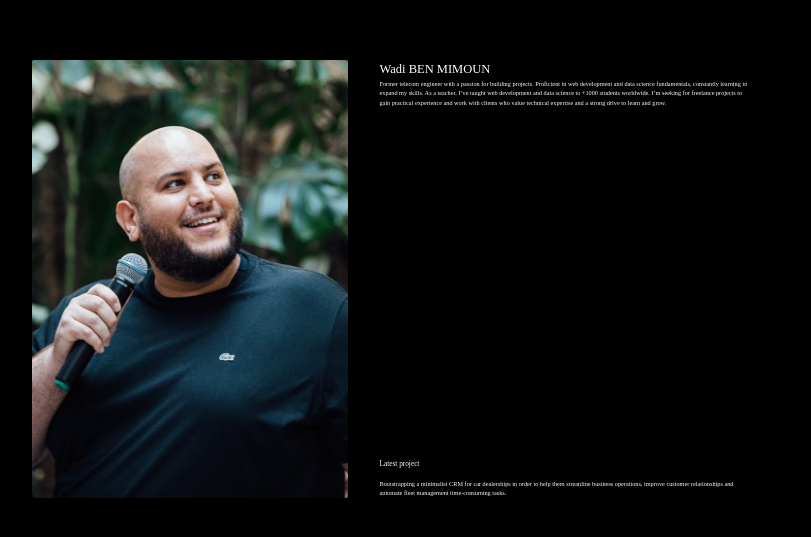
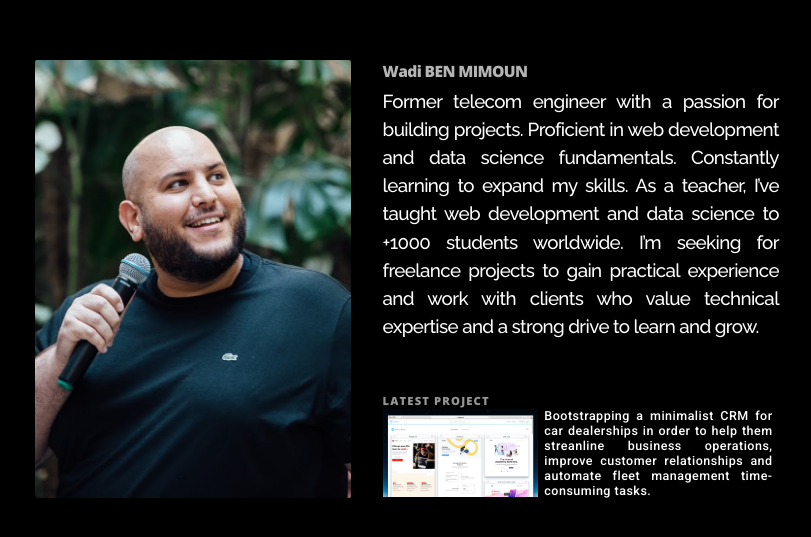
Before and after one commit to WADI31dev/wadi31dev.github.io, a website built with webpack: page src/index.html in a window 1280 px wide. Shown: the part 121-658 px from the top of the page, without its empty margins (233-1044 px from the left). Built offline with nearby package versions, Linux system fonts and the light colour scheme.

Commit message:
finishing home screen css

```diff
--- a/src/css/style.css
+++ b/src/css/style.css
@@ -1,15 +1,18 @@
+/*Reset CSS*/
 @import url("./reset.css");
+
+/*Fonts*/
+@import url('https://fonts.googleapis.com/css2?family=Open+Sans:ital,wght@0,300;0,400;0,500;0,600;0,700;0,800;1,300;1,400;1,500;1,600;1,700;1,800&family=Raleway:ital,wght@0,100;0,200;0,300;0,400;0,500;0,600;0,700;0,800;0,900;1,100;1,200;1,300;1,400;1,500;1,600;1,700;1,800;1,900&family=Roboto:ital,wght@0,100;0,300;0,400;0,500;0,700;0,900;1,100;1,300;1,400;1,500;1,700;1,900&display=swap');
 
 html {
   font-family: "";
   font-size: 10px;
   -moz-osx-font-smoothing: grayscale;
   -webkit-font-smoothing: antialiased;
-  line-height: 1.5;
   min-height: 100vh;
   min-width: 300px;
   overflow-x: hidden;
-  text-shadow: 0 3px 5px rgba(0, 0, 0, 0.1);
+/*  text-shadow: 0 3px 5px rgba(0, 0, 0, 0.1);*/
 }
 
 body {
@@ -31,11 +34,8 @@ body {
   justify-content: center;
   align-items: center;
   height: 70em;
-  width: 120em;
+  width: 119em;
   margin: 0 auto;
-}
-
-.container {
 }
 
 .photo {
@@ -45,15 +45,64 @@ body {
   flex-grow: 1;
 }
 
+.description {
+  padding: 0;
+}
+
 .about {
     display: flex;
     flex-direction: column;
     justify-content: space-between;
     height: 100%;
     flex-grow: 1;
-    padding: 0 5em;
+    padding-left: 5em;
+    letter-spacing: -0.1em;
+    text-align: justify;
 }
 
-/*.description {
-  flex-grow: 10;
-}*/
+#name {
+  font-family: 'Open Sans', sans-serif;
+  font-weight: 800;
+  font-size: 2.5em;
+  line-height: unset;
+  color: rgb(180, 180, 180);
+  padding-bottom: .3em;
+}
+
+#presentation {
+  font-family: 'Raleway', sans-serif;
+  font-weight: 500;
+  font-size: 3em;
+  line-height: 1.5;
+  padding-bottom: 1em;
+}
+
+#latest {
+  font-family: 'Open Sans', sans-serif;
+  font-weight: 800;
+  font-size: 1.8em;
+  letter-spacing: 0.1em;
+  color: rgb(150, 150, 150);
+}
+
+#latest-project{
+    display: flex;
+    justify-content: space-between;
+    align-items: center;
+}
+
+#latest-screen {
+  height: 14em;
+  padding: 0;
+  margin: 0;
+}
+
+#project-desc {
+  font-family: 'Roboto', sans-serif;
+  font-weight: 500;
+  font-size: 2em;
+  letter-spacing: .5px;
+  line-height: 1.2em;
+  padding: 0 .5em;
+  text-align: justify;
+}
--- a/src/index.html
+++ b/src/index.html
@@ -12,13 +12,17 @@
       <img src="assets/images/wadi.jpg" alt="wadi ben mimoun's photo" class="photo">
       <div class="about">
         <div class="description">
-          <h1>Wadi BEN MIMOUN </h1>
-          <p>Former telecom engineer with a passion for building projects. Proficient in web development and data science fundamentals, constantly learning to expand my skills. As a teacher, I’ve taught web development and data science to +1000 students worldwide. I’m seeking for freelance projects to gain practical experience and work with clients who value technical expertise and a strong drive to learn and grow.</p>
+          <h1 id="name">Wadi BEN MIMOUN </h1>
+          <p id="presentation">Former telecom engineer with a passion for building projects. Proficient in web development and data science fundamentals. Constantly learning to expand my skills. As a teacher, I’ve taught web development and data science to +1000 students worldwide. I’m seeking for freelance projects to gain practical experience and work with clients who value technical expertise and a strong drive to learn and grow.</p>
         </div>
-        <div class="latest-project">
-          <h3>Latest project</h3>
-          <img alt="">
-          <p>Bootstrapping a minimalist CRM for car dealerships in order to help them streanline business operations, improve customer relationships and automate fleet management time-consuming tasks.</p>
+
+
+        <div>
+          <h3 id="latest">LATEST PROJECT</h3>
+          <div id="latest-project">
+            <img id="latest-screen" src="assets/images/latest.jpeg" alt="wadi's latest project">
+            <p id="project-desc">Bootstrapping a minimalist CRM for car dealerships in order to help them streanline business operations, improve customer relationships and automate fleet management time-consuming tasks.</p>
+          </div>
         </div>
       </div>
     </div>
```
Also changed, not shown: src/assets/images/latest.jpeg (added).
